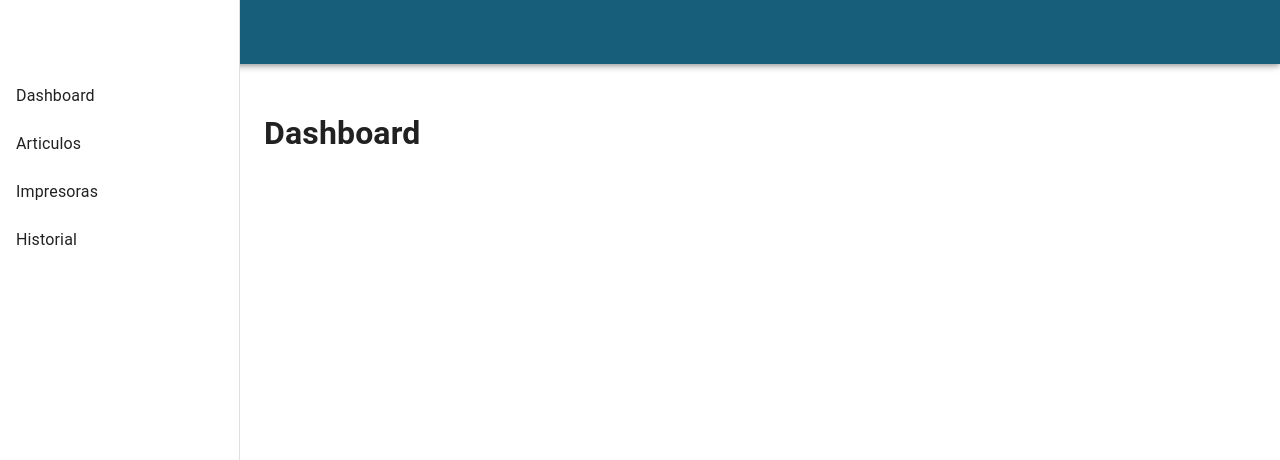
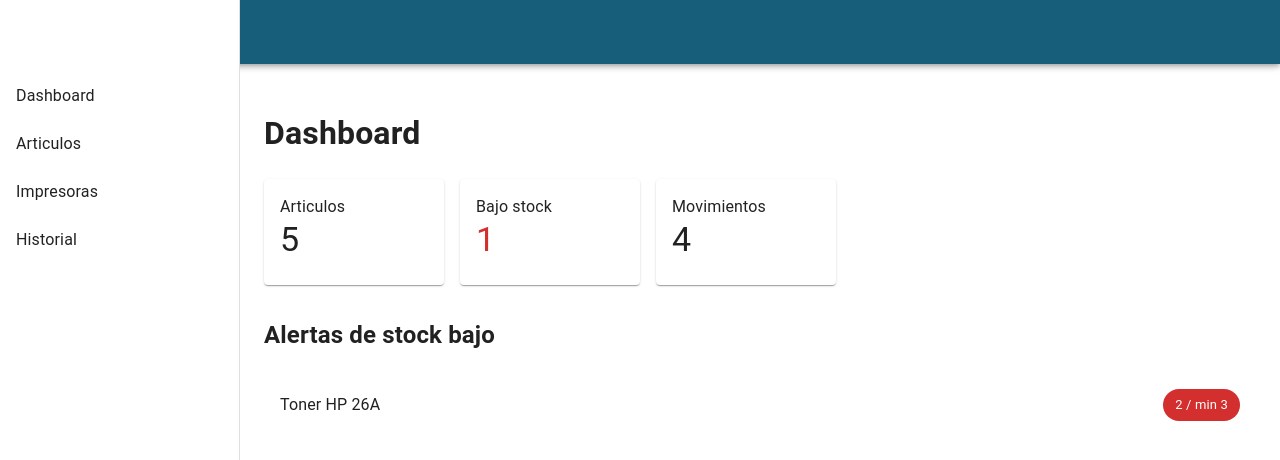
Before and after one commit to marcos-delvalle/sistema-stock, a React (Vite) app: page / in a window 1280 px wide. Shown: the top 460 px of the page. Built offline with nearby package versions, Linux system fonts and the light colour scheme.

Commit message:
pantalla Dashboard

```diff
--- a/src/App.jsx
+++ b/src/App.jsx
@@ -1,11 +1,15 @@
 import {BrowserRouter, Routes, Route, Link } from "react-router-dom"
 import { AppBar, Toolbar, Typography, Drawer, List, ListItemButton, ListItemText } from "@mui/material"
 import Articulos from './pages/Articulos'
+import Dashboard from './pages/Dashboard'
+import { articulos } from "./data/mockData"
+import { useState } from "react"
 
 
 function App() {
+  const drawerWidth = 240;
 
-  const drawerWidth = 240;
+  const [articulosState, setArticulosState] = useState(articulos)
 
   const menuItems = [
     {texto: 'Dashboard', ruta: '/'},
@@ -37,9 +41,10 @@ function App() {
 
           <main style={{flexGrow:1, padding:24, marginTop:64}}>
             <Routes>
-              <Route path="/" element={<h1>Dashboard</h1>}/>
+              <Route path="/" element={<Dashboard articulos= {articulosState}/>}/>
               <Route path="/impresoras" element={<h1>Impresoras</h1>}/>
-              <Route path="/articulos" element={<Articulos/>}/>
+              <Route path="/articulos" element={<Articulos articulos={articulosState}
+              setArticulos= {setArticulosState}/>}/>
               <Route path="/historial" element={<h1>Historial</h1>}/>
               <Route path="*" element={<h1>404 - No encontrado</h1>}/>
             </Routes>
--- a/src/data/mockData.js
+++ b/src/data/mockData.js
@@ -15,7 +15,7 @@ export const categorias = [
 // ]
 
 export const articulos = [
-    {id: 1, nombre:"Toner HP 26A", categoria_id: 1, sn:"asdfasfas" , stock_actual: 5, stock_minimo: 3, activo:true},
+    {id: 1, nombre:"Toner HP 26A", categoria_id: 1, sn:"asdfasfas" , stock_actual: 2, stock_minimo: 3, activo:true},
     {id: 2, nombre:"Teclado usb", categoria_id: 4, sn:"" , stock_actual: 26, stock_minimo: 3, activo:true},
     {id: 3, nombre:"Mouse usb", categoria_id: 3, sn:"" , stock_actual: 23, stock_minimo: 3, activo:true},
     {id: 4, nombre:"Cable HDMI 2mts", categoria_id: 5, sn:"" , stock_actual: 7, stock_minimo: 3, activo:true},
--- a/src/pages/Articulos.jsx
+++ b/src/pages/Articulos.jsx
@@ -1,16 +1,13 @@
 import {Table, TableBody, TableCell, TableContainer, TableHead, TableRow, Paper, Chip, TextField, Button, Box} from '@mui/material'
-import { articulos } from '../data/mockData'
 import { useState } from 'react';
 
-function Articulos(){
+function Articulos({articulos, setArticulos}){
 
-    const [articulosState, setArticulosState] = useState(articulos);
     const [nombre, setNombre] = useState("")
 
     function agregar(){
         if(!nombre) return
-        const nuevo = {id: Date.now(), nombre, sn:'NUEVO', stock_actual:0, stock_minimo:5}
-        setArticulosState([...articulosState, nuevo])
+        setArticulos([...articulos, {id: Date.now(), nombre, sn:'NUEVO', stock_actual:0, stock_minimo:5}])
         setNombre("")
     }
 
@@ -31,7 +28,7 @@ function Articulos(){
                     </TableRow>
                 </TableHead>
                 <TableBody>
-                    {articulosState.map((a) => (
+                    {articulos.map((a) => (
                         <TableRow key={a.id}>
                             <TableCell>{a.nombre}</TableCell>
                             <TableCell>{a.sn}</TableCell>
--- /dev/null
+++ b/src/pages/Dashboard.jsx
@@ -0,0 +1,55 @@
+import { Card, CardContent, Typography, Box, List, ListItem, ListItemText, Chip } from '@mui/material'
+import {articulos, movimientos} from '../data/mockData'
+
+function Dashboard({articulos}) {
+    const bajoStock = articulos.filter((a) => a.stock_actual < a.stock_minimo)
+    const totalArticulos = articulos.length
+
+    return(
+        <>
+        <h1>Dashboard</h1>
+
+        <Box sx={{display:'flex', gap:2, mb:4}}>
+            <Card sx={{minWidth: 180}}>
+                <CardContent>
+                    <Typography color='text.secondary'>Articulos</Typography>
+                    <Typography variant='h4'>{totalArticulos}</Typography>
+                </CardContent>
+            </Card>
+            <Card sx={{minWidth: 180}}>
+                <CardContent>
+                    <Typography color='text.secondary'>Bajo stock</Typography>
+                    <Typography variant='h4' color={bajoStock.length > 0 ? 'error' : 'success.main'}>
+                        {bajoStock.length}
+                    </Typography>
+                </CardContent>
+            </Card>
+            <Card sx={{minWidth: 180}}>
+                <CardContent>
+                    <Typography color='text.secondary'>Movimientos</Typography>
+                    <Typography variant='h4'>
+                        {movimientos.length}
+                    </Typography>
+                </CardContent>
+            </Card>
+        </Box>
+
+        <h2>Alertas de stock bajo</h2>
+        {bajoStock.length === 0 ? (
+            <p>Todo en orden 👌</p>
+        ) : (
+            <List>
+                {bajoStock.map((a) => (
+                    <ListItem key={a.id}>
+                        <ListItemText primary={a.nombre}/>
+                        <Chip label={a.stock_actual + ' / min ' + a.stock_minimo} color='error'/>
+                    </ListItem>
+                ))}
+            </List>
+        )}
+
+        </>
+    )
+}
+
+export default Dashboard;
```
